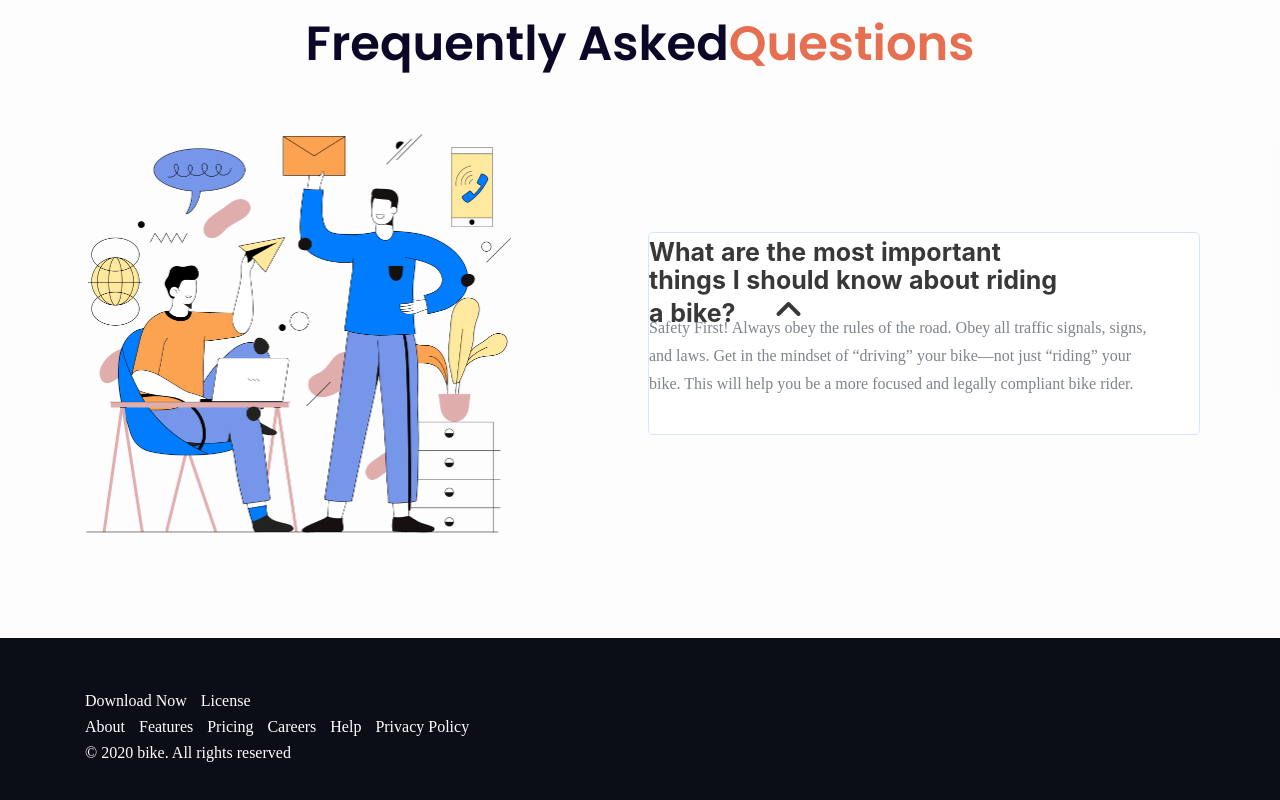
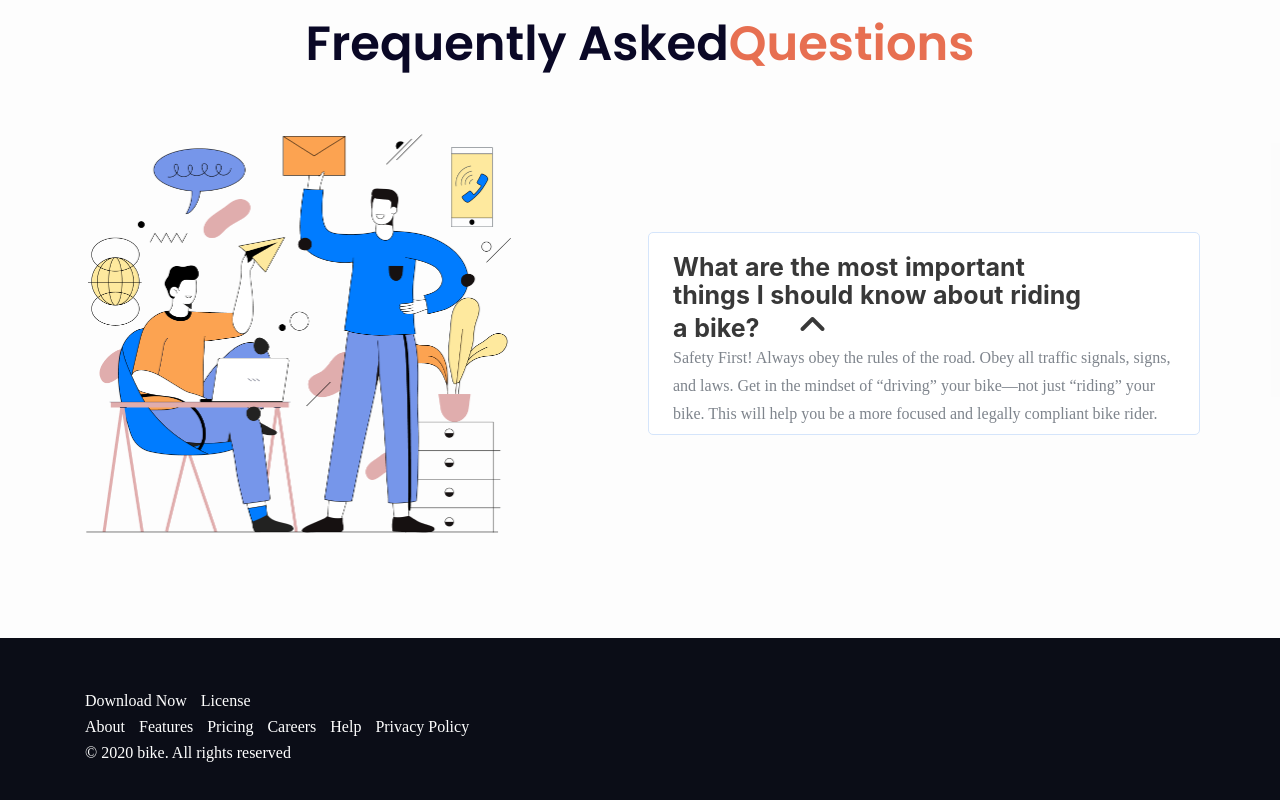
Before and after one commit to devakash22/Food-LandingPage, a plain HTML site: page index.html in a window 1280 px wide. Shown: the part 3160-3960 px from the top of the page. Drawn offline with Linux system fonts and the light colour scheme.

Commit message:
Update style.css

```diff
--- a/style.css
+++ b/style.css
@@ -333,7 +333,6 @@
     border: 1px solid #D5E5FB;
     box-sizing: border-box;
     border-radius: 5px;
-    padding: 5px 0 20px 0;
 }
 .first-p{
     width: 421px;
@@ -360,7 +359,7 @@
     line-height: 28px;
     font-feature-settings: 'tnum' on, 'lnum' on;
     color: #7E848C;
-    padding: 20px 0;
+    padding: 35px 0 15px 0;
 }
 /* question section end*/
 
```
